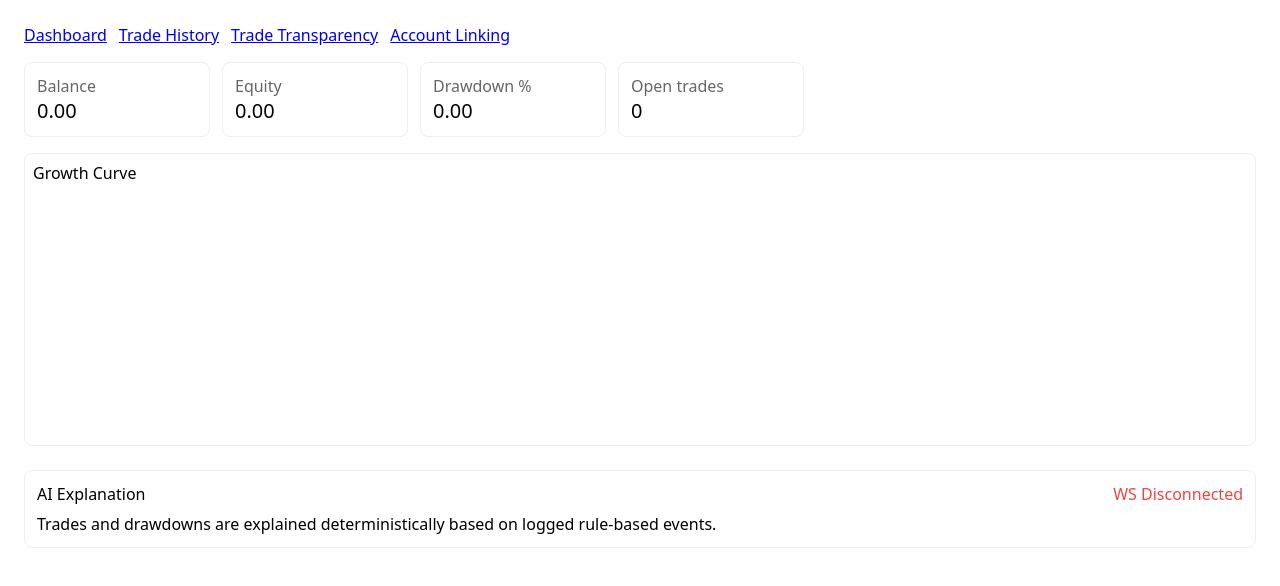
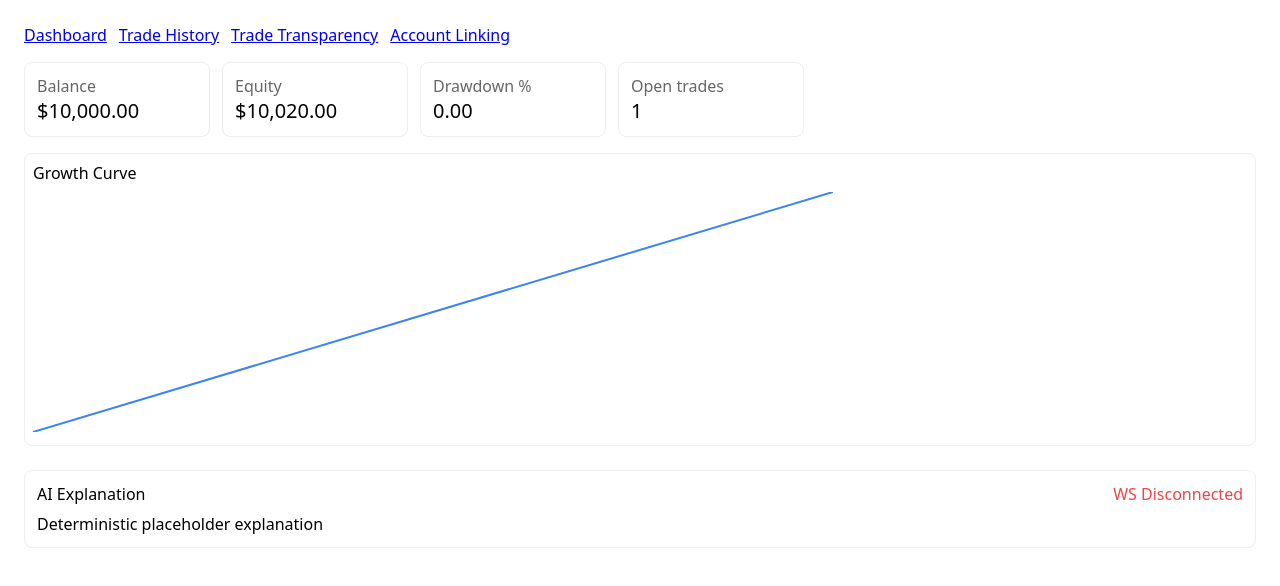
Before and after one commit to mbunabojohn-glitch/Pivot-Grid, a React (Vite) app in the folder frontend/: page / in a window 1280 px wide. Shown: the top 586 px of the page. Built offline with nearby package versions, Linux system fonts and the light colour scheme; no server answers.

Commit message:
Enhance_frontend_UI_cards_table_growth_chart_AI_panel

```diff
--- a/frontend/src/components/TradesTable.jsx
+++ b/frontend/src/components/TradesTable.jsx
@@ -9,6 +9,7 @@ export default function TradesTable({ trades }) {
         <tr>
           <th style={{ textAlign: 'left', padding: 8 }}>Symbol</th>
           <th style={{ textAlign: 'left', padding: 8 }}>Direction</th>
+          <th style={{ textAlign: 'left', padding: 8 }}>Entry Reason</th>
           <th style={{ textAlign: 'left', padding: 8 }}>Entry</th>
           <th style={{ textAlign: 'left', padding: 8 }}>SL</th>
           <th style={{ textAlign: 'left', padding: 8 }}>TP</th>
@@ -22,6 +23,7 @@ export default function TradesTable({ trades }) {
           <tr key={t.tradeId || t._id || Math.random()}>
             <Cell>{t.symbol}</Cell>
             <Cell>{t.direction}</Cell>
+            <Cell>{t.entryReason}</Cell>
             <Cell>{t.entryLimit}</Cell>
             <Cell>{t.sl}</Cell>
             <Cell>{t.tp}</Cell>
--- a/frontend/src/pages/Dashboard.jsx
+++ b/frontend/src/pages/Dashboard.jsx
@@ -1,5 +1,6 @@
 import { useStore } from '../state/store.jsx'
 import EquityChart from '../components/EquityChart.jsx'
+import { formatCurrency } from '../utils/format.js'
 
 function Stat({ label, value }) {
   return (
@@ -17,8 +18,8 @@ export default function Dashboard() {
   return (
     <div>
       <div style={{ marginBottom: 16, display: 'flex', gap: 12 }}>
-        <Stat label="Balance" value={state.balance.toFixed(2)} />
-        <Stat label="Equity" value={equity.toFixed(2)} />
+        <Stat label="Balance" value={formatCurrency(state.balance)} />
+        <Stat label="Equity" value={formatCurrency(equity)} />
         <Stat label="Drawdown %" value={(state.drawdownPct * 100).toFixed(2)} />
         <Stat label="Open trades" value={openTrades} />
       </div>
--- a/frontend/src/state/store.jsx
+++ b/frontend/src/state/store.jsx
@@ -3,12 +3,25 @@ import { connectWS } from '../services/ws.js'
 
 const initialState = {
   connection: { status: 'disconnected' },
-  equity: [],
-  balance: 0,
+  equity: [{ t: Date.now() - 60000, equity: 10000 }, { t: Date.now(), equity: 10020 }],
+  balance: 10000,
   drawdownPct: 0,
-  trades: [],
-  weekly: { grossPnL: 0, netPnL: 0, clientShare: 0, platformShare: 0 },
-  ai: { title: '', text: '' }
+  trades: [
+    {
+      tradeId: 'mock-1',
+      symbol: 'EURUSD',
+      direction: 'BUY',
+      entryLimit: 1.08,
+      sl: 1.075,
+      tp: 1.09,
+      riskPct: 5,
+      state: 'pending',
+      result: { pnl: null },
+      entryReason: 'H4 impulse, Fibonacci 0.55 entry',
+    },
+  ],
+  weekly: { grossPnL: 120, netPnL: 100, clientShare: 80, platformShare: 20 },
+  ai: { title: 'AI Explanation', text: 'Deterministic placeholder explanation' }
 }
 
 function reducer(state, action) {
```
